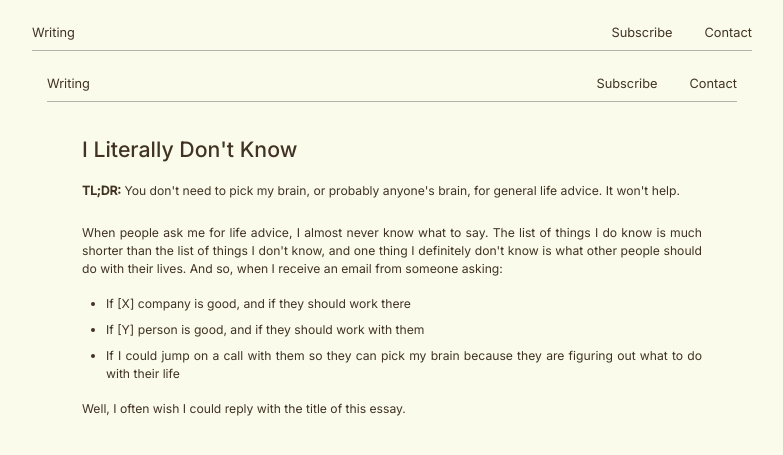
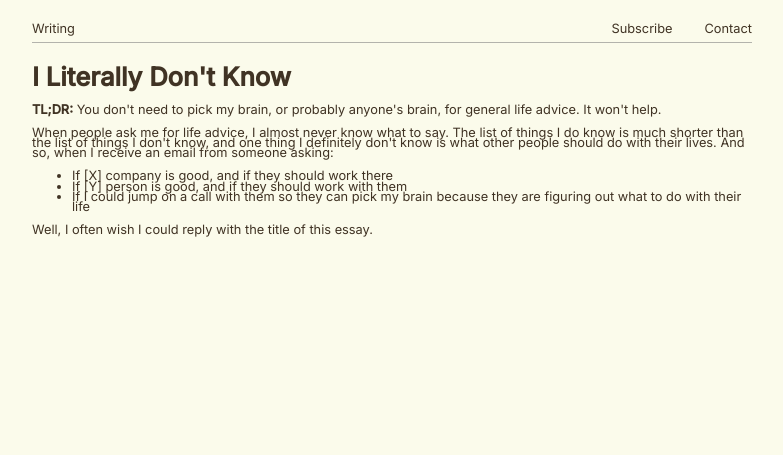
Before and after one commit to architavasuki/architavasuki.github.io, a Jekyll site: the page built from essays/i-literally-dont-know.md, in a window 1280 px wide. Shown: the top 455 px of the page, without its empty margins (248-1031 px from the left). Built offline with Jekyll 4.4.1, drawn with Linux system fonts in a browser that asks for light colours; some of the changed lines change nothing that is shown.

Commit message:
removed nav bar appearing twice

```diff
--- a/_layouts/default.html
+++ b/_layouts/default.html
@@ -79,7 +79,7 @@
     }
 
     .essays a:hover {
-      text-decoration: underline;
+      color: #8b7355; /* Light brown color on hover */
     }
   </style>
 </head>
--- a/essays/i-literally-dont-know.md
+++ b/essays/i-literally-dont-know.md
@@ -3,110 +3,18 @@ layout: default
 title: I Literally Don't Know
 ---
 
-<style>
-body {
-  background: #fbfbeb;
-  font-family: 'Inter', sans-serif;
-  color: #403324;
-  margin: 0;
-  padding: 0;
-  line-height: 1.4;
-}
+<div class="content">
+  <h1>I Literally Don't Know</h1>
 
-.container {
-  width: 100%;
-  max-width: 750px;
-  margin: 0 auto;
-  padding: 0 15px;
-  box-sizing: border-box;
-}
+  <p class="tldr"><strong>TL;DR:</strong> You don't need to pick my brain, or probably anyone's brain, for general life advice. It won't help.</p>
 
-.nav {
-  width: 100%;
-  border-bottom: 1px solid #b3b3ac;
-  display: flex;
-  justify-content: space-between;
-  margin: 1.5rem auto;
-  padding-bottom: 0.5rem;
-}
+  <p>When people ask me for life advice, I almost never know what to say. The list of things I do know is much shorter than the list of things I don't know, and one thing I definitely don't know is what other people should do with their lives. And so, when I receive an email from someone asking:</p>
 
-.nav-left {
-  text-align: left;
-}
+  <ul>
+    <li>If [X] company is good, and if they should work there</li>
+    <li>If [Y] person is good, and if they should work with them</li>
+    <li>If I could jump on a call with them so they can pick my brain because they are figuring out what to do with their life</li>
+  </ul>
 
-.nav-right {
-  display: flex;
-  gap: 2rem;
-  text-align: right;
-}
-
-.nav a {
-  color: #403324;
-  text-decoration: none;
-  font-size: 1em;
-}
-
-.nav a:hover {
-  text-decoration: underline;
-}
-
-.content {
-  max-width: 620px;
-  margin: 0 auto;
-  text-align: justify;
-  font-size: 0.95em;
-  line-height: 1.5;
-}
-
-h1 {
-  color: #403324;
-  font-size: 1.75em;
-  font-weight: 500;
-  margin: 2rem 0 1rem 0;
-}
-
-p {
-  margin: 1rem 0;
-}
-
-.tldr {
-  margin-bottom: 1.5rem;
-}
-
-ul {
-  padding-left: 1.5rem;
-}
-
-li {
-  margin-bottom: 0.5rem;
-}
-</style>
-<link href="https://fonts.googleapis.com/css2?family=Inter:wght@400;500&display=swap" rel="stylesheet">
-
-<div class="container">
-  <div class="nav">
-    <div class="nav-left">
-      <a href="/">Writing</a>
-    </div>
-    <div class="nav-right">
-      <a href="/subscribe">Subscribe</a>
-      <a href="#contact">Contact</a>
-    </div>
-  </div>
-
-  <div class="content">
-    <h1>I Literally Don't Know</h1>
-
-    <p class="tldr"><strong>TL;DR:</strong> You don't need to pick my brain, or probably anyone's brain, for general life advice. It won't help.</p>
-
-    <p>When people ask me for life advice, I almost never know what to say. The list of things I do know is much shorter than the list of things I don't know, and one thing I definitely don't know is what other people should do with their lives. And so, when I receive an email from someone asking:</p>
-
-    <ul>
-      <li>If [X] company is good, and if they should work there</li>
-      <li>If [Y] person is good, and if they should work with them</li>
-      <li>If I could jump on a call with them so they can pick my brain because they are figuring out what to do with their life</li>
-    </ul>
-
-    <p>Well, I often wish I could reply with the title of this essay.</p>
-  </div>
+  <p>Well, I often wish I could reply with the title of this essay.</p>
 </div>
```
